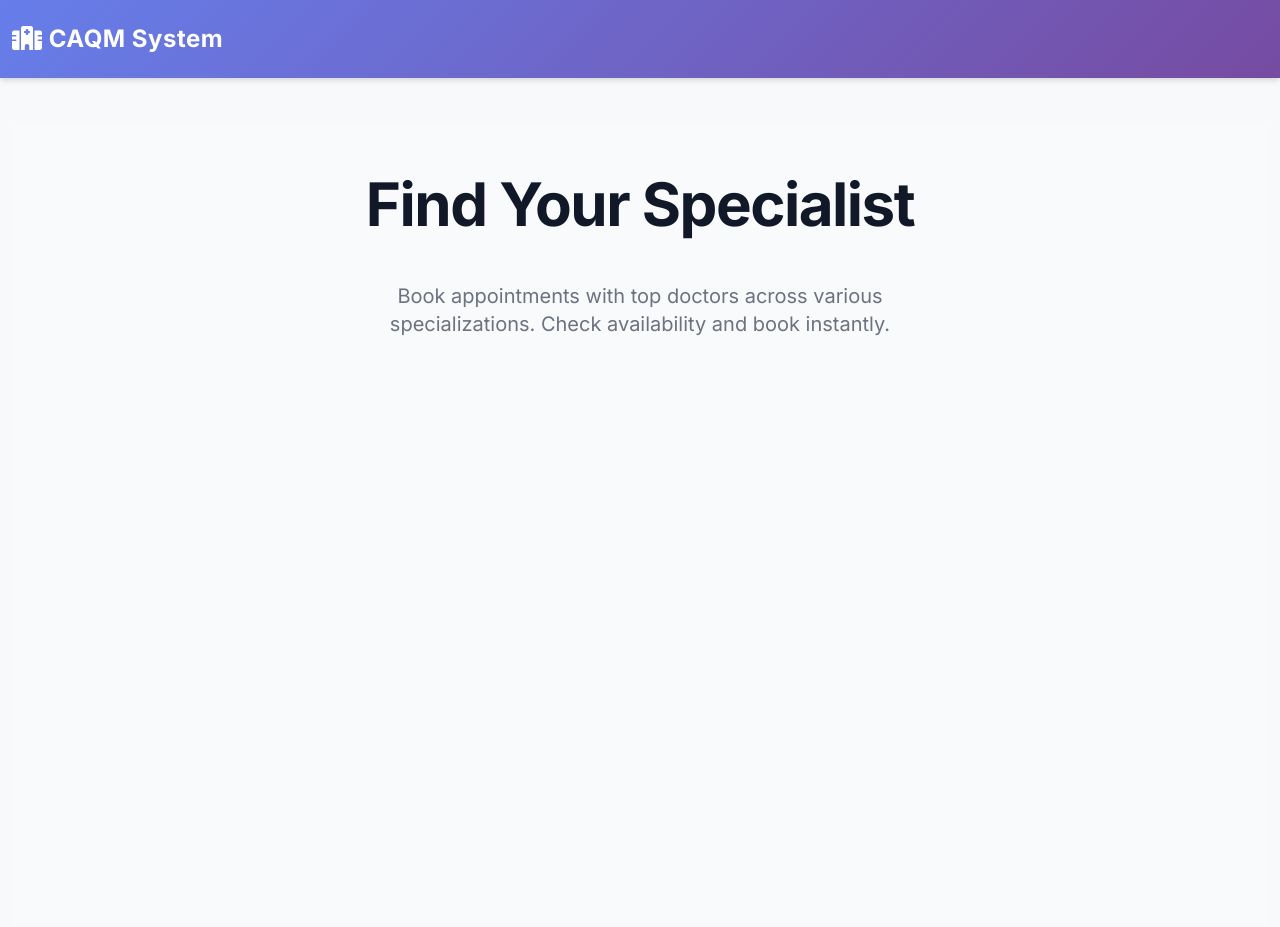
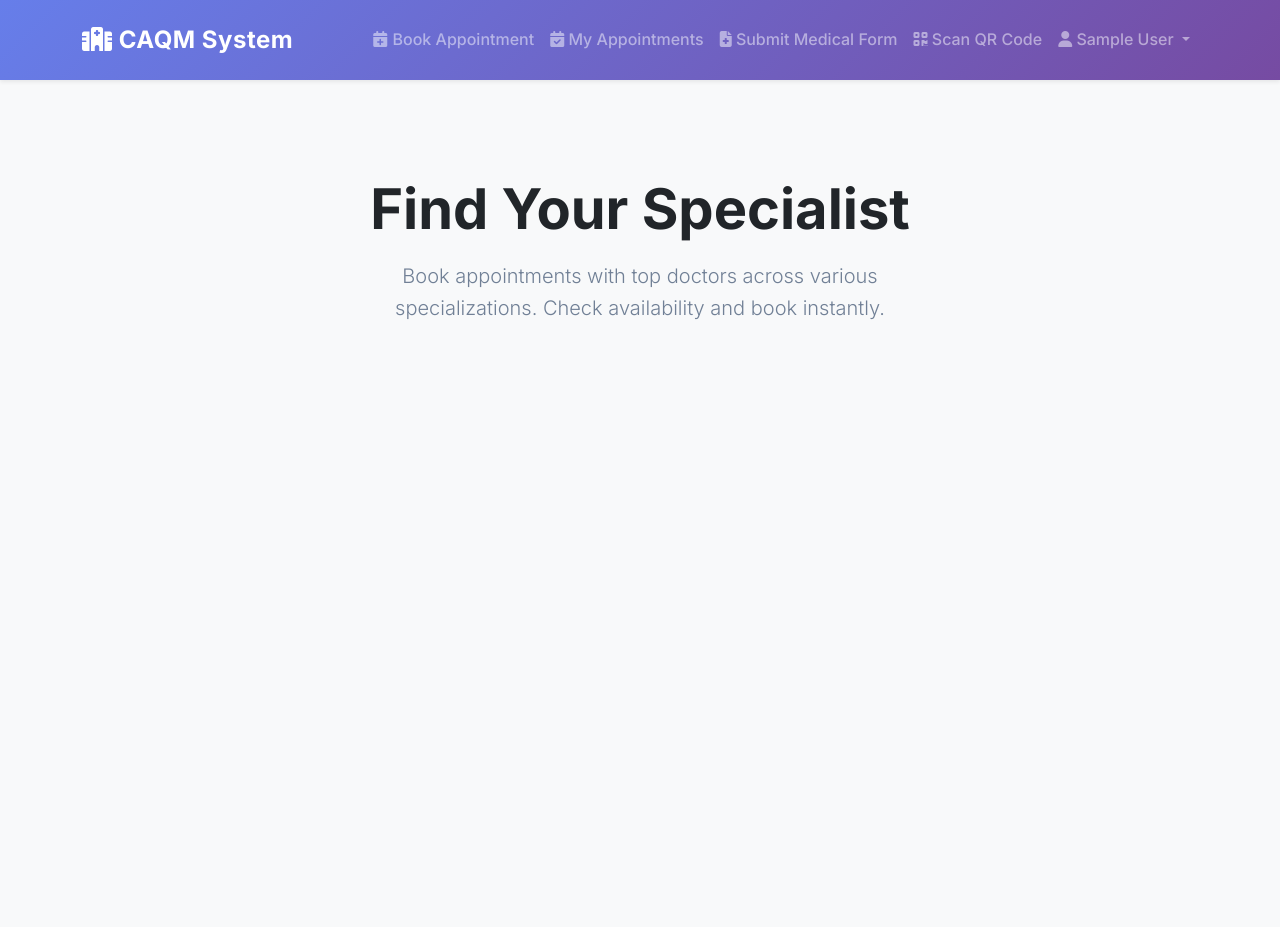
Before and after one commit to Mouaz-Ahmed-Alazazy/CAQM, a Django app: page /patients/ in a window 1280 px wide. Shown: the top 927 px of the page. Before the commit the page ends 336 px from the top, so only its background shows below. Run offline with Django 5.2, Linux system fonts and the light colour scheme; the visitor is signed in with stand-in values (Sample User, id 1); data that the repository does not hold is empty; some libraries are stand-ins or nearby versions.

Commit message:
Replace tailwind css with bootsrap in home page

```diff
--- a/accounts/templates/accounts/base.html
+++ b/accounts/templates/accounts/base.html
@@ -18,26 +18,13 @@
 
     <!-- Custom CSS -->
     <link rel="stylesheet" href="{% static 'css/style.css' %}">
-    <script src="https://cdn.tailwindcss.com"></script>
-    <script>
-        tailwind.config = {
-            theme: {
-                extend: {
-                    colors: {
-                        primary: '#667eea',
-                        secondary: '#764ba2',
-                        accent: '#00cdac',
-                    }
-                }
-            }
-        }
-    </script>
+
     {% block extra_css %}{% endblock %}
 </head>
 
 <body>
     <!-- Navigation -->
-    <nav class="navbar navbar-expand-lg navbar-dark">
+    <nav class="navbar navbar-expand-lg navbar-dark shadow-sm">
         <div class="container">
             <a class="navbar-brand" href="{% url 'accounts:login' %}">
                 <i class="fas fa-hospital"></i> CAQM System
--- a/patients/templates/patients/home.html
+++ b/patients/templates/patients/home.html
@@ -3,62 +3,65 @@
 {% block title %}Find a Doctor - CAQM{% endblock %}
 
 {% block content %}
-<div class="min-h-screen bg-gray-50 py-12 px-4 sm:px-6 lg:px-8">
-    <div class="max-w-7xl mx-auto">
-        <div class="text-center mb-12">
-            <h1 class="text-4xl font-extrabold text-gray-900 sm:text-5xl sm:tracking-tight lg:text-6xl">
+<div class="py-5 bg-light min-vh-100">
+    <div class="container">
+        <div class="text-center mb-5">
+            <h1 class="display-4 fw-bold text-dark mb-3">
                 Find Your Specialist
             </h1>
-            <p class="mt-5 max-w-xl mx-auto text-xl text-gray-500">
+            <p class="lead text-muted mx-auto" style="max-width: 600px;">
                 Book appointments with top doctors across various specializations. Check availability and book
                 instantly.
             </p>
         </div>
 
-        <div class="grid grid-cols-1 gap-8 sm:grid-cols-2 lg:grid-cols-3">
+        <div class="row g-4">
             {% for doctor in doctors %}
-            <div
-                class="bg-white overflow-hidden shadow-lg rounded-2xl hover:shadow-2xl transition-shadow duration-300 flex flex-col h-full border border-gray-100">
-                <div class="p-6 flex-grow">
-                    <div class="flex items-center mb-4">
-                        <div
-                            class="h-16 w-16 rounded-full bg-gradient-to-r from-primary to-secondary flex items-center justify-center text-white text-2xl font-bold shadow-md">
+            <div class="col-sm-6 col-lg-4">
+                <div class="card h-100 shadow border-0 hover-shadow transition-all">
+                    <div class="card-body p-4 d-flex flex-column">
+                        <div class="d-flex align-items-center mb-4">
+                            <div class="flex-shrink-0">
+                                <div class="rounded-circle bg-primary text-white d-flex align-items-center justify-content-center shadow-sm"
+                                    style="width: 64px; height: 64px; font-size: 1.5rem; font-weight: bold;">
                                     {{ doctor.user.first_name|first }}{{ doctor.user.last_name|first }}
                                 </div>
-                        <div class="ml-4">
-                            <h3 class="text-xl font-bold text-gray-900">Dr. {{ doctor.user.get_full_name }}</h3>
-                            <span
-                                class="inline-flex items-center px-3 py-0.5 rounded-full text-sm font-medium bg-blue-100 text-blue-800">
+                            </div>
+                            <div class="ms-3">
+                                <h5 class="card-title fw-bold mb-1">Dr. {{ doctor.user.get_full_name }}</h5>
+                                <span class="badge bg-info text-dark rounded-pill">
                                     {{ doctor.get_specialization_display }}
                                 </span>
                             </div>
                         </div>
 
-                    <p class="text-gray-600 text-sm mb-4 line-clamp-3">
+                        <p class="card-text text-muted small mb-4 flex-grow-1"
+                            style="display: -webkit-box; -webkit-line-clamp: 3; -webkit-box-orient: vertical; overflow: hidden;">
                             {{ doctor.bio|default:"No bio available." }}
                         </p>
 
-                    <div class="border-t border-gray-100 pt-4">
-                        <h4 class="text-xs font-semibold text-gray-500 uppercase tracking-wider mb-2">Weekly
-                            Availability</h4>
-                        <div class="space-y-2">
+                        <div class="border-top pt-3 mt-auto">
+                            <h6 class="text-xs text-uppercase text-muted fw-bold mb-2"
+                                style="font-size: 0.75rem; letter-spacing: 0.05em;">Weekly Availability</h6>
+                            <div class="availability-list mb-3">
                                 {% for availability in doctor.availability.all %}
-                            <div class="flex justify-between items-center text-sm">
-                                <span class="font-medium text-gray-700 w-24">{{ availability.get_day_of_week_display}}</span>
-                                <span class="text-gray-500 bg-gray-50 px-2 py-1 rounded">{{ availability.start_time|time:"H:i" }} - {{ availability.end_time|time:"H:i"}}</span>
+                                <div class="d-flex justify-content-between align-items-center small mb-1">
+                                    <span class="fw-medium text-secondary" style="width: 80px;">{{availability.get_day_of_week_display}}</span>
+                                    <span class="text-muted bg-light px-2 py-1 rounded">{{availability.start_time|time:"H:i" }} - {{availability.end_time|time:"H:i"}}</span>
                                 </div>
                                 {% empty %}
-                            <p class="text-sm text-gray-400 italic">No availability set.</p>
+                                <p class="small text-muted fst-italic mb-0">No availability set.</p>
                                 {% endfor %}
                             </div>
                         </div>
                     </div>
 
-                <div class="bg-gray-50 px-6 py-4 border-t border-gray-100">
+                    <div class="card-footer bg-light border-top-0 p-4 pt-0">
                         <a href="{% url 'patients:book_appointment' %}?doctor={{ doctor.pk }}"
-                        class="w-full flex justify-center items-center px-4 py-2 border border-transparent rounded-md shadow-sm text-base font-medium text-white bg-primary hover:bg-secondary focus:outline-none focus:ring-2 focus:ring-offset-2 focus:ring-primary transition-colors duration-200">
-                        <i class="fas fa-calendar-check mr-2"></i> Book Appointment
+                            class="btn btn-primary w-100 d-flex align-items-center justify-content-center shadow-sm">
+                            <i class="fas fa-calendar-check me-2"></i> Book Appointment
                         </a>
+                    </div>
                 </div>
             </div>
             {% endfor %}
```
Lines whose indentation alone changed are shown as unchanged.
